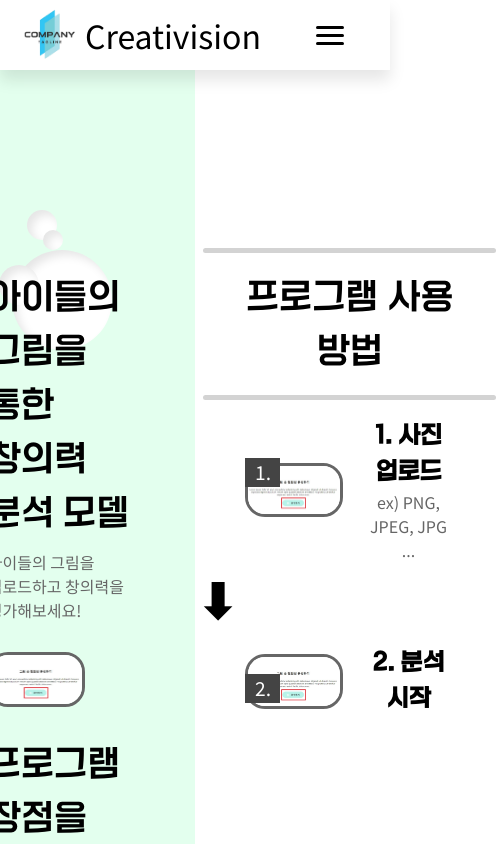
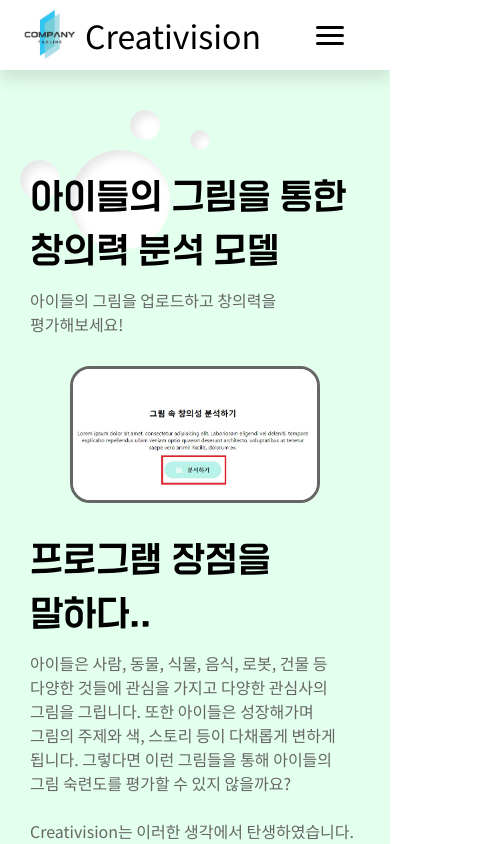
Before and after one commit to limhuijin/Painting_Creativity_React, a React (Vite) app: page /about in a window 390 px wide. Shown: the top 844 px of the page, 496 px wide, since content can reach past the window. Built offline with nearby package versions, Linux system fonts and the light colour scheme; a web font is replaced by a local one.

Commit message:
반응형 디자인 구조 수정

```diff
--- a/src/pages/About.jsx
+++ b/src/pages/About.jsx
@@ -10,52 +10,6 @@
   padding: 200px 0 100px 0;
   margin-bottom: 100px;
   position: relative;
-
-  &:before {
-    content: "";
-    position: absolute;
-    width: 50%;
-    height: 100%;
-    top: 0;
-    left: 0;
-    border-bottom-right-radius: 27%;
-    background-color: #e3ffee;
-    z-index: -10;
-  }
-
-  .circle {
-    width: 30px;
-    height: 30px;
-    border-radius: 50px;
-    background-color: white;
-    box-shadow: 5px 5px 10px rgba(0, 0, 0, 0.1) inset;
-    position: absolute;
-    z-index: -5;
-  }
-  .circle:nth-child(1) {
-    top: 180px;
-    left: 15%;
-    width: 100px;
-    height: 100px;
-  }
-  .circle:nth-child(2) {
-    top: 195px;
-    left: 12.5%;
-    width: 40px;
-    height: 40px;
-  }
-  .circle:nth-child(3) {
-    top: 140px;
-    left: 18%;
-    width: 30px;
-    height: 30px;
-  }
-  .circle:nth-child(4) {
-    top: 160px;
-    left: 21%;
-    width: 20px;
-    height: 20px;
-  }
 
   .container {
     display: flex;
@@ -72,6 +26,62 @@
     text-align: left;
     padding-left: 10%;
   }
+
+  .container.left:before {
+    content: "";
+    position: absolute;
+    width: 50%;
+    height: 100%;
+    top: 0;
+    left: 0;
+    border-bottom-right-radius: 20vw;
+    background-color: #e3ffee;
+    z-index: -10;
+  }
+
+  .container.left .circles {
+    display: flex;
+    position: absolute;
+    width: 200px;
+    height: 150px;
+    top: 10%;
+    left: 10%;
+  }
+
+  .container.left .circle {
+    width: 30px;
+    height: 30px;
+    border-radius: 50px;
+    background-color: white;
+    box-shadow: 5px 5px 10px rgba(0, 0, 0, 0.1) inset;
+    position: absolute;
+    z-index: -5;
+  }
+  .container.left .circle:nth-child(1) {
+    top: 50px;
+    left: 50px;
+    width: 100px;
+    height: 100px;
+  }
+  .container.left .circle:nth-child(2) {
+    top: 60px;
+    left: 0;
+    width: 40px;
+    height: 40px;
+  }
+  .container.left .circle:nth-child(3) {
+    top: 10px;
+    left: 110px;
+    width: 30px;
+    height: 30px;
+  }
+  .container.left .circle:nth-child(4) {
+    top: 30px;
+    left: 170px;
+    width: 20px;
+    height: 20px;
+  }
+
   .container.right {
     gap: 40px;
   }
@@ -99,7 +109,7 @@
     margin-top: 100px;
     align-self: center;
     text-decoration: none;
-    transform: translateX(-20%); /* 3차 피드백 - 이미지 기준으로 버튼 가운데 정렬 */
+    transform: translateX(-20%);
   }
 
   .right > h1 {
@@ -124,7 +134,7 @@
   .wrapper {
     display: flex;
     flex-direction: column;
-    align-items: flex-start;
+    align-items: center;
   }
 
   .image-wrapper {
@@ -159,16 +169,78 @@
     align-self: center;
     transform: translateX(-330%); /* 이미지 기준으로 화살표 중앙 정렬 */
   }
+
+  @media (max-width: 1024px) {
+    flex-direction: column;
+    gap: 200px;
+
+    .container {
+      width: 100%;
+      padding: 0 30px;
+    }
+
+    .container.left {
+      align-items: center;
+      position: relative;
+      padding-left: 30px;
+    }
+
+    .container.left .circles {
+      top: -70px;
+      left: 5%;
+    }
+
+    .container.left:before {
+      width: 100%;
+      height: calc(100% + 300px);
+      top: -200px;
+    }
+
+    img {
+      width: 50vw;
+      min-width: 250px;
+    }
+
+    a {
+      transform: none;
+    }
+  }
+
+  @media (max-width: 768px) {
+    padding-top: 100px;
+
+    .container.left:before {
+      top: -100px;
+      height: calc(100% + 200px);
+    }
+
+    .right > h1 span {
+      width: 120%;
+      left: -10%;
+    }
+
+    .image-wrapper {
+      flex-direction: column;
+      gap: 0;
+    }
+
+    #arrow {
+      transform: none;
+    }
+  }
 `;
 
 const About = () => {
   return (
     <Style>
-      <span className="circle"></span>
-      <span className="circle"></span>
-      <span className="circle"></span>
-      <span className="circle"></span>
       <div className="container left">
+        <div className="circles">
+          <span className="circle"></span>
+          <span className="circle"></span>
+          <span className="circle"></span>
+          <span className="circle"></span>
+        </div>
+
         <h1 className="wavve-pado">아이들의 그림을 통한 창의력 분석 모델</h1>
         <p>아이들의 그림을 업로드하고 창의력을 평가해보세요!</p>
         <img src="./src/assets/about3.jpg" />
@@ -180,11 +252,12 @@
           그림들을 통해 아이들의 그림 숙련도를 평가할 수 있지 않을까요? <br />
           <br />
           Creativision는 이러한 생각에서 탄생하였습니다. <br />
-          AI가 어린이의 그림을
-          통해 섬세함, 스토리텔링 능력, 객체의 다양성, 공간 활용, 표현력 총
-          5개의 항목을 수치화해줍니다.
+          AI가 어린이의 그림을 통해 섬세함, 스토리텔링 능력, 객체의 다양성, 공간
+          활용, 표현력 총 5개의 항목을 수치화해줍니다.
         </p>
-        <Link to="/get-started">
+        <Link to="/get-started" onClick={() => {
+          window.scrollTo({ top: 0, behavior: "smooth" });
+        }}>
           <Button text="시작하기" />
         </Link>
       </div>
```
